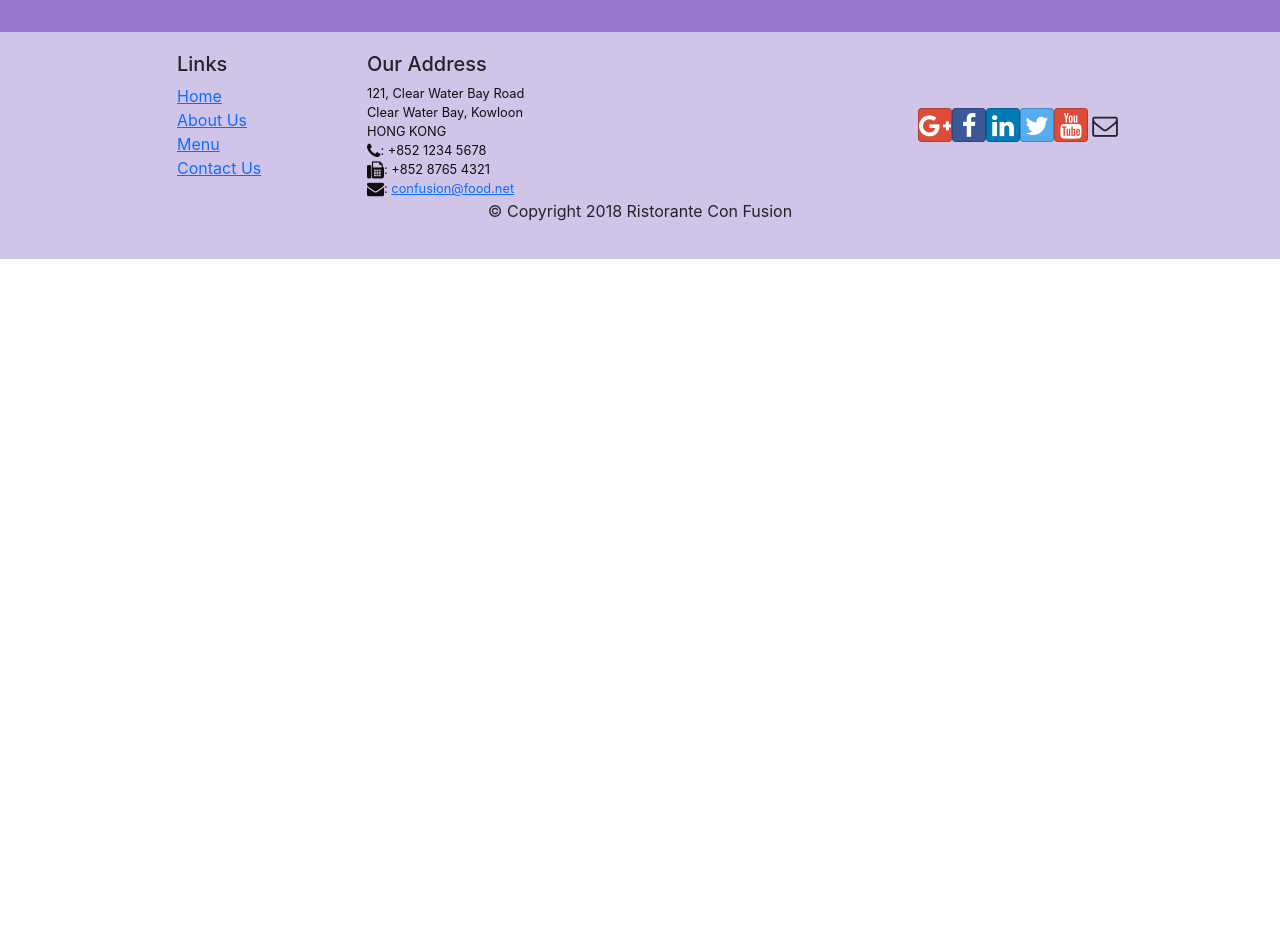
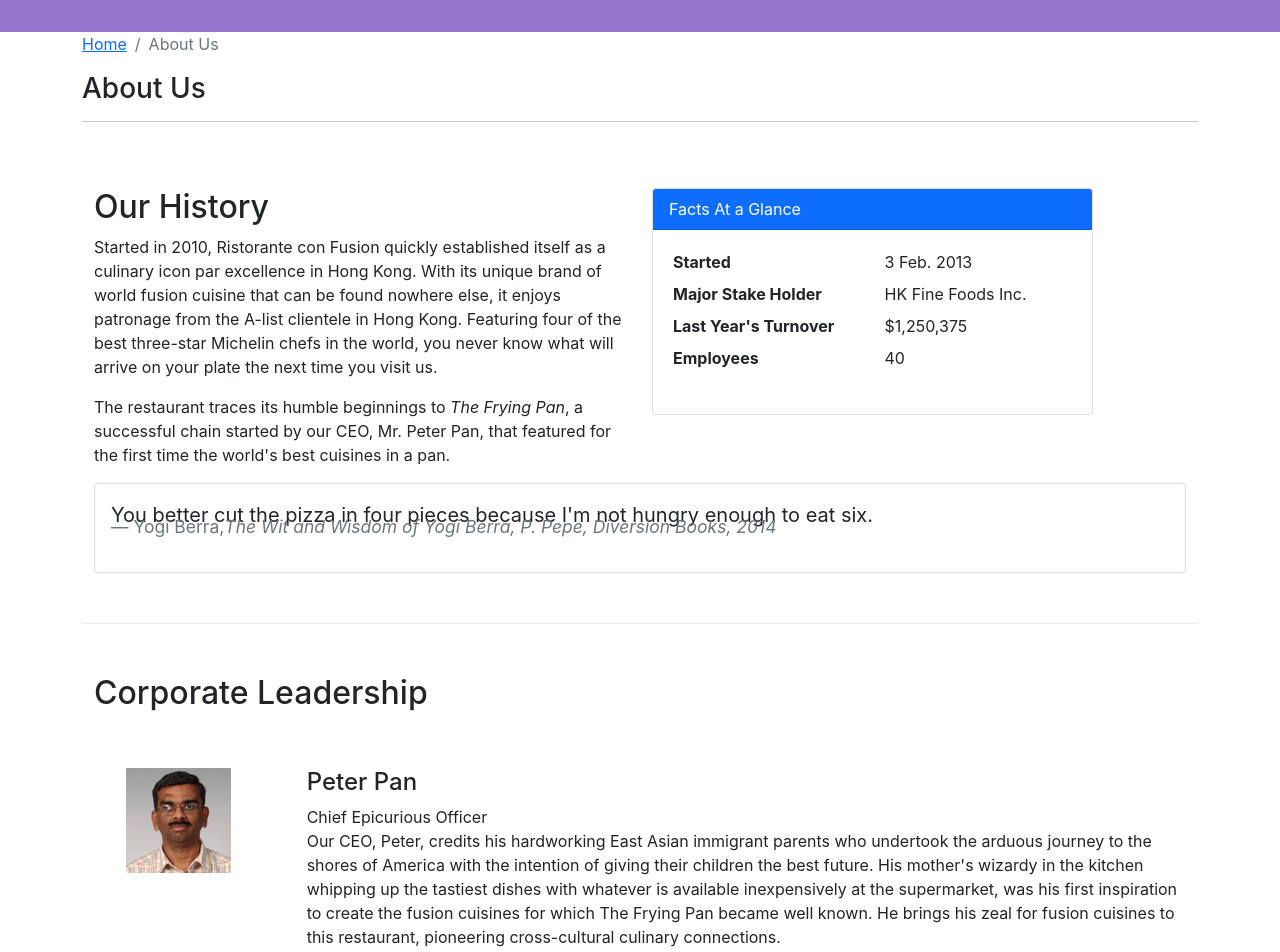
Before and after one commit to psaravind/confusion, a React (Create React App) app: page /aboutus in a window 1280 px wide. Shown: the part 340-1292 px from the top of the page. Before the commit the page ends 800 px from the top, so only its background shows below. Built offline with nearby package versions, Linux system fonts and the light colour scheme.

Commit message:
Week 2 Assignment

```diff
--- /dev/null
+++ b/src/components/AboutComponent.js
@@ -0,0 +1,96 @@
+import React from 'react';
+import { Breadcrumb, BreadcrumbItem, Card, CardBody, CardHeader, Media } from 'reactstrap';
+import { Link } from 'react-router-dom';
+
+function About(props) {
+
+    const leaders = props.leaders.map((leader) => {
+        return (
+            <RenderLeader leader={leader} />
+        );
+    });
+
+    function RenderLeader({leader}) {
+        return (
+            <div key={leader.id} className="col-12 mt-5">
+                <Media tag="li" className="row">
+                    <Media left className="col-2">
+                        <Media object src={leader.image} alt={leader.name} />
+                    </Media>
+                    <Media right body className="col-10">
+                        <Media heading>{leader.name}</Media>
+                        <Media body>
+                            <Media>{leader.designation}</Media>
+                            <Media>{leader.description}</Media>
+                        </Media>
+                    </Media>
+                </Media>
+            </div>
+        );
+    }
+
+    return(
+        <div className="container">
+            <div className="row">
+                <Breadcrumb>
+                    <BreadcrumbItem><Link to="/home">Home</Link></BreadcrumbItem>
+                    <BreadcrumbItem active>About Us</BreadcrumbItem>
+                </Breadcrumb>
+                <div className="col-12">
+                    <h3>About Us</h3>
+                    <hr />
+                </div>
+            </div>
+            <div className="row row-content">
+                <div className="col-12 col-md-6">
+                    <h2>Our History</h2>
+                    <p>Started in 2010, Ristorante con Fusion quickly established itself as a culinary icon par excellence in Hong Kong. With its unique brand of world fusion cuisine that can be found nowhere else, it enjoys patronage from the A-list clientele in Hong Kong.  Featuring four of the best three-star Michelin chefs in the world, you never know what will arrive on your plate the next time you visit us.</p>
+                    <p>The restaurant traces its humble beginnings to <em>The Frying Pan</em>, a successful chain started by our CEO, Mr. Peter Pan, that featured for the first time the world's best cuisines in a pan.</p>
+                </div>
+                <div className="col-12 col-md-5">
+                    <Card>
+                        <CardHeader className="bg-primary text-white">Facts At a Glance</CardHeader>
+                        <CardBody>
+                            <dl className="row p-1">
+                                <dt className="col-6">Started</dt>
+                                <dd className="col-6">3 Feb. 2013</dd>
+                                <dt className="col-6">Major Stake Holder</dt>
+                                <dd className="col-6">HK Fine Foods Inc.</dd>
+                                <dt className="col-6">Last Year's Turnover</dt>
+                                <dd className="col-6">$1,250,375</dd>
+                                <dt className="col-6">Employees</dt>
+                                <dd className="col-6">40</dd>
+                            </dl>
+                        </CardBody>
+                    </Card>
+                </div>
+                <div className="col-12">
+                    <Card>
+                        <CardBody className="bg-faded">
+                            <blockquote className="blockquote">
+                                <p className="mb-0">You better cut the pizza in four pieces because
+                                    I'm not hungry enough to eat six.</p>
+                                <footer className="blockquote-footer">Yogi Berra,
+                                <cite title="Source Title">The Wit and Wisdom of Yogi Berra,
+                                    P. Pepe, Diversion Books, 2014</cite>
+                                </footer>
+                            </blockquote>
+                        </CardBody>
+                    </Card>
+                </div>
+            </div>
+            <div className="row row-content">
+                <div className="col-12">
+                    <h2>Corporate Leadership</h2>
+                </div>
+                <div className="col-12">
+                    <Media list>
+                        {leaders}
+                    </Media>
+                </div>
+            </div>
+        </div>
+    );
+}
+
+export default About;
--- a/src/components/ContactComponent.js
+++ b/src/components/ContactComponent.js
@@ -36,7 +36,7 @@
                 <div className="col-12 col-sm-11 offset-sm-1">
                     <div className="btn-group" role="group">
                         <a role="button" className="btn btn-primary" href="tel:+85212345678"><i className="fa fa-phone"></i> Call</a>
-                        <a role="button" className="btn btn-info"><i className="fa fa-skype"></i> Skype</a>
+                        <a role="button" className="btn btn-info" href="skype:"><i className="fa fa-skype"></i> Skype</a>
                         <a role="button" className="btn btn-success" href="mailto:confusion@food.net"><i className="fa fa-envelope-o"></i> Email</a>
                     </div>
                 </div>
--- a/src/components/DishdetailComponent.js
+++ b/src/components/DishdetailComponent.js
@@ -1,7 +1,6 @@
 import React from 'react';
 import { Card, CardText, CardImg, CardBody, CardTitle, Breadcrumb, BreadcrumbItem} from 'reactstrap';
 import { Link } from 'react-router-dom';
-
 
 function RenderDish({dish}) {
     return (
--- a/src/components/MainComponent.js
+++ b/src/components/MainComponent.js
@@ -5,6 +5,7 @@
 import Header from './HeaderComponent';
 import Footer from './FooterComponent';
 import DishDetail from './DishdetailComponent';
+import About from './AboutComponent';
 import { DISHES } from '../shared/dishes';
 import { COMMENTS } from '../shared/comments';
 import { LEADERS } from '../shared/leaders';
@@ -48,6 +49,7 @@
                 <Routes>
                     <Route path="/home" element={<HomePage />} />
                     <Route exact path="/menu" element={<Menu dishes={this.state.dishes} />} />
+                    <Route path="/aboutus" element={<About leaders={this.state.leaders} />} />
                     <Route path="/menu/:dishId" element={<DishWithId />} />
                     <Route exact path="/contactus" element={<Contact />} />
                     <Route path="/" element={<Navigate to="/home" />} />
```
